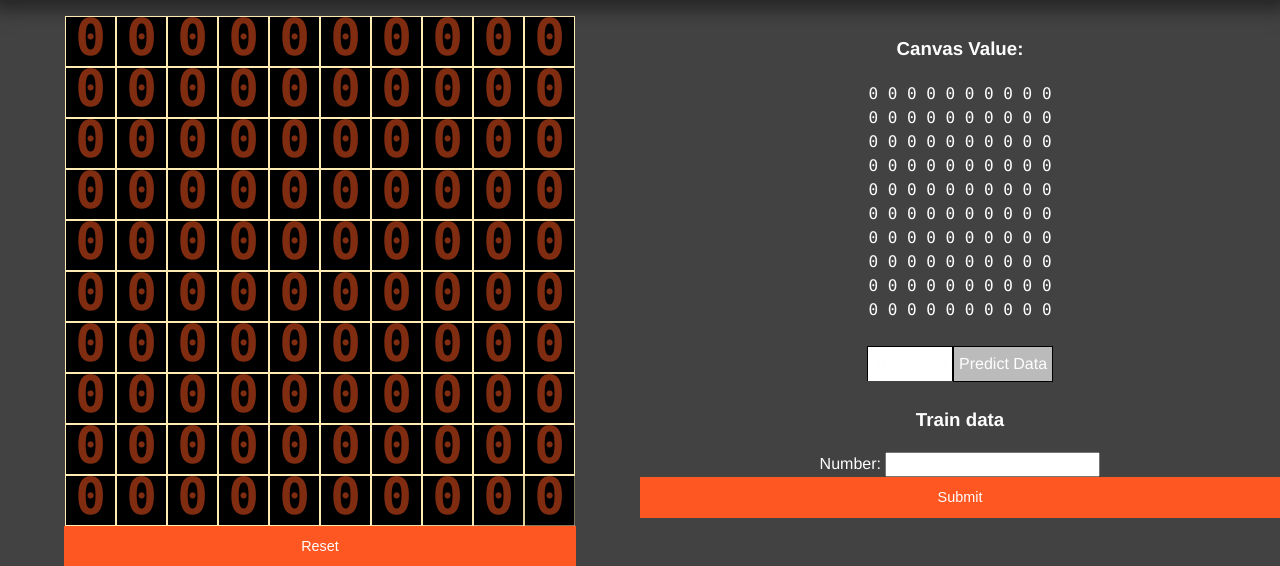
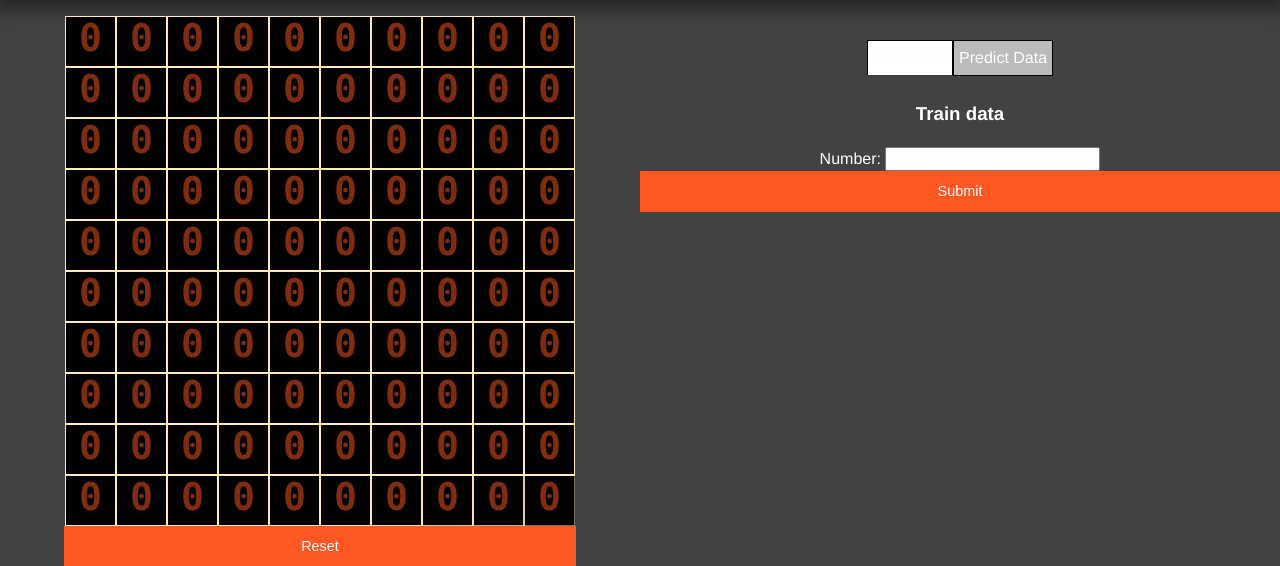
Before and after one commit to andiwinata/NumberRecognition, a Django app: page / in a window 1280 px wide. Shown: the part 56-622 px from the top of the page. Run offline with Django 3.2, Linux system fonts and the light colour scheme.

Commit message:
- Removing canvas value in div - Adding multiplier customiser for font size in canvas - Adding function to convert 1d index to 2d

```diff
--- a/num_recognition_app/static/num_recognition_app/js/canvas.js
+++ b/num_recognition_app/static/num_recognition_app/js/canvas.js
@@ -63,6 +63,9 @@ let CanvasGrid = {
 		this.oneColor = "#ffffff";
 		this.borderColor = "#FFECB3";
 		this.textColor = "rgba(255, 87, 34, 0.5)"; //"#FF5722";
+
+		// multiplier based on size of 1 grid pixel
+		this.fontSizeMultiplier = 0.75;
 	},
 
 	get currentCtx() {
@@ -107,8 +110,6 @@ let CanvasGrid = {
 		this.hitBox = document.getElementById('topCanvas');
 		this.borderContext = document.getElementById('borderCanvas').getContext('2d');
 		this.valueContext = document.getElementById('valueCanvas').getContext('2d');
-
-		this.pixelValueDiv = document.getElementById('canvasValue');
 
 		this.lastGeneratedLayerId = 0;
 		this.createCanvasLayer(canvasContainer);
@@ -292,21 +293,15 @@ let CanvasGrid = {
 
 	updateCanvasValueView: function () {
 		let canvasValues = this.canvasValues = this.getCurrentCanvasValue();
-		let canvasValueStr = "";
 		this.valueContext.clearRect(0, 0, this.currentWidth, this.currentWidth);
 
 		for (let i = 0; i < canvasValues.length; i++) {
-			if (i != 0 && i % this.gridSizeX == 0) {
-				canvasValueStr += "\n<br>";
-			}
-			canvasValueStr += canvasValues[i] + " ";
+			let index2d = this.get2dIndex(i);
+			this.drawCanvasGridText(this.valueContext, canvasValues[i],
+				index2d.x * this.pixelWidth + (0.5 * this.pixelWidth),
+				index2d.y * this.pixelHeight + (0.5 * this.pixelHeight));
+		}
 
-			this.drawCanvasGridText(this.valueContext, canvasValues[i],
-				i % this.gridSizeX * this.pixelWidth + (0.5 * this.pixelWidth),
-				Math.floor(i / this.gridSizeX) * this.pixelHeight + (0.5 * this.pixelHeight));
-		}
-		// for some reason this causes changes to drawingArea div height
-		this.pixelValueDiv.innerHTML = canvasValueStr + "<br>";
 	},
 
 	/**
@@ -369,7 +364,7 @@ let CanvasGrid = {
 	drawCanvasGridText: function (ctx, text, x, y) {
 		let currentStyle = ctx.fillStyle;
 
-		ctx.font = `bold ${this.currentWidth / this.gridSizeX}px Monaco, Consolas`;
+		ctx.font = `bold ${this.currentWidth / this.gridSizeX * this.fontSizeMultiplier}px Monaco, Consolas`;
 		ctx.fillStyle = this.textColor;
 		ctx.textBaseline = "middle";
 		ctx.textAlign = "center";
@@ -444,10 +439,17 @@ let CanvasGrid = {
 		}
 	},
 
-	// Return 1d index of 2d position
-	// Basically y * gridSizeX + x
-	// [0, 1, 2, 3, 4, 5]
-	// [6, 7, 8, 9, 10, 11]
+
+	/**
+	 * Return 1d index of 2d position
+	 * Basically y * gridSizeX + x
+	 * [0, 1, 2, 3, 4, 5]
+	 * [6, 7, 8, 9, 10, 11]
+	 * @param  {number} x
+	 * @param  {number} y
+	 * @param  {string} coordinate='grid'
+	 * @return {number}
+	 */
 	get1dIndex: function (x, y, coordinate = 'grid') {
 		// if they are out of index, return -1
 		if (coordinate == 'grid') {
@@ -456,6 +458,22 @@ let CanvasGrid = {
 		} else { // this may cause bug in the future since pixelWidth and Height are changing during resize
 			return x >= this.gridSizeX * this.pixelWidth || y >= this.gridSizeY * this.pixelHeight ? -1 :
 				Math.floor(y / this.pixelHeight) * this.gridSizeX + Math.floor(x / this.pixelWidth);
+		}
+	},
+
+	/**
+	 * Get 2d index from 1d index
+	 * @param  {} flatIndex
+	 * @param  {} coordinate='grid'
+	 * @return {Object{x, y}}
+	 */
+	get2dIndex: function (flatIndex, coordinate = 'grid') {
+		if (coordinate == 'grid') {
+			return {x: flatIndex % this.gridSizeX, y: Math.floor(flatIndex / this.gridSizeX)};
+		} else {
+			let xGrid = Math.floor(flatIndex % this.pixelWidth);
+			let yGrid = Math.floor(flatIndex / this.pixelHeight);
+			return {x: xGrid, y: yGrid};
 		}
 	},
 
--- a/num_recognition_app/templates/num_recognition_app/index.html
+++ b/num_recognition_app/templates/num_recognition_app/index.html
@@ -36,10 +36,6 @@
 		</div>
 
 		<div class="panel md-half-width">
-			<div>
-				<h3>Canvas Value:</h3>
-				<div id="canvasValue" class="code"></div>
-			</div>
 			<div id="tabs" class="tabs">
 				<div class="tab" data-tab-target="trainArea">Train Data</div>
 				<div class="tab" data-tab-target="predictArea">Predict Data</div>
```
